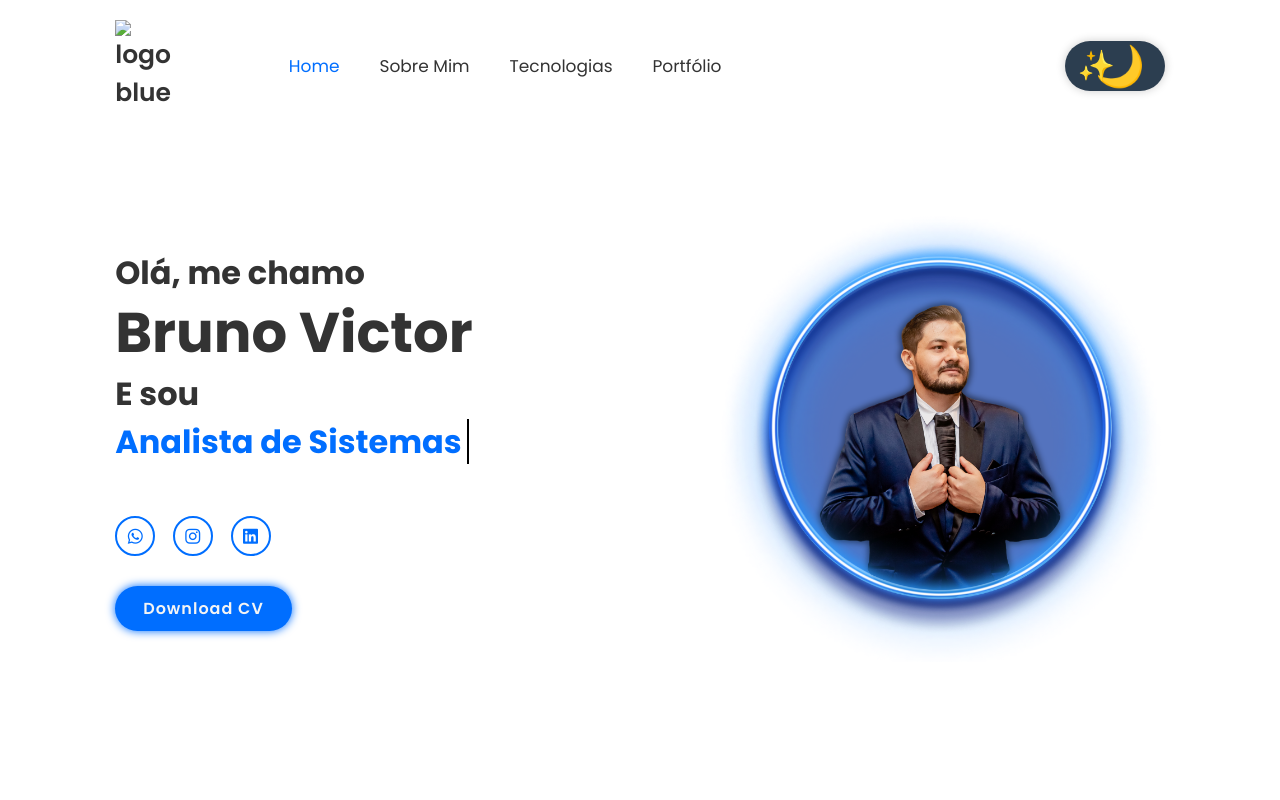
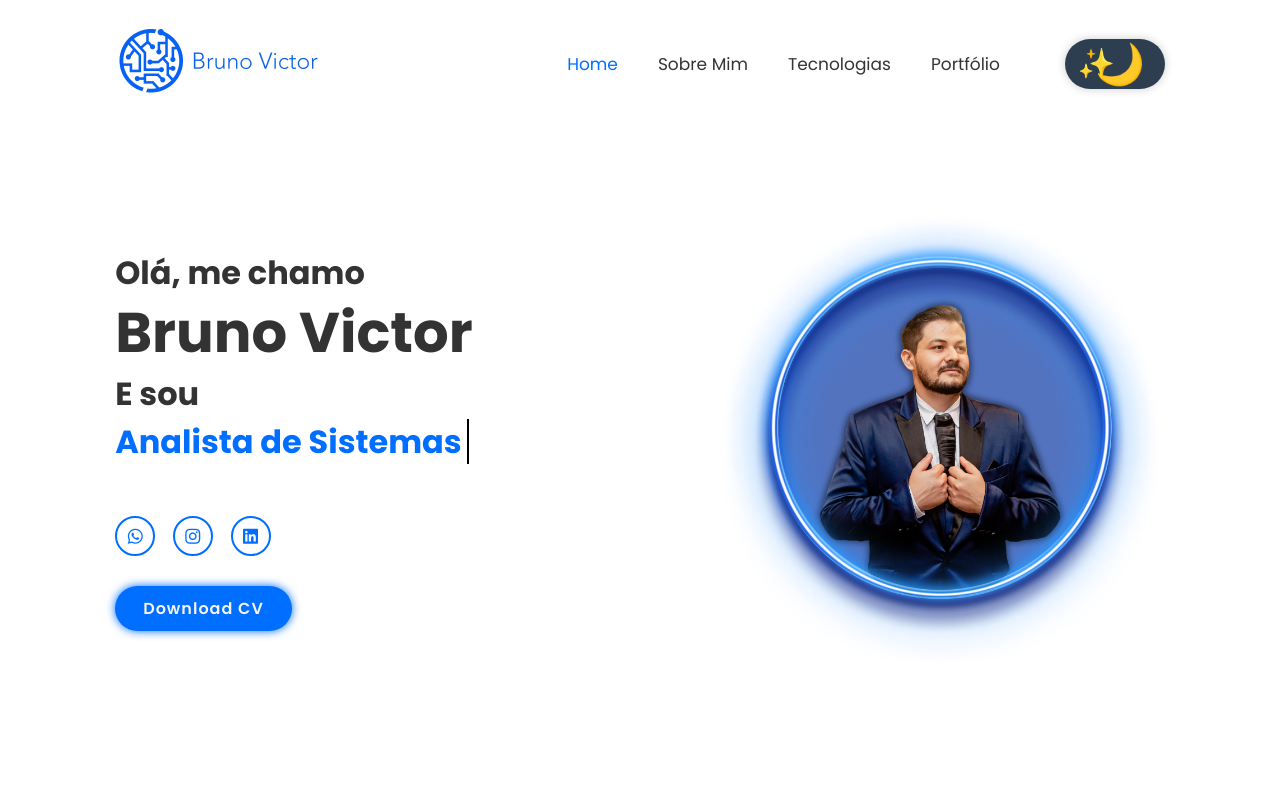
Before and after one commit to BrunoDevCg/portfolio, a plain HTML site: page index.html in a window 1280 px wide. Shown: the top 800 px of the page. Drawn offline with nearby package versions, Linux system fonts and the light colour scheme; the site is published under a folder, as on GitHub Pages, so addresses that start at the root find nothing.

Commit message:
caminho da logo

```diff
--- a/index.html
+++ b/index.html
@@ -14,7 +14,7 @@
     <header class="header">
 
 
-        <a href="#" class="logo" data-key="logo"><img src="/images/logo-blue.png" alt="logo blue" style="max-width: 50%;"></a>
+        <a href="#" class="logo" data-key="logo"><img src="images/logo-blue.png" alt="logo blue" style="max-width: 50%;"></a>
 
         <i class='bx bx-menu' id="menu-icon"></i>
 
```
